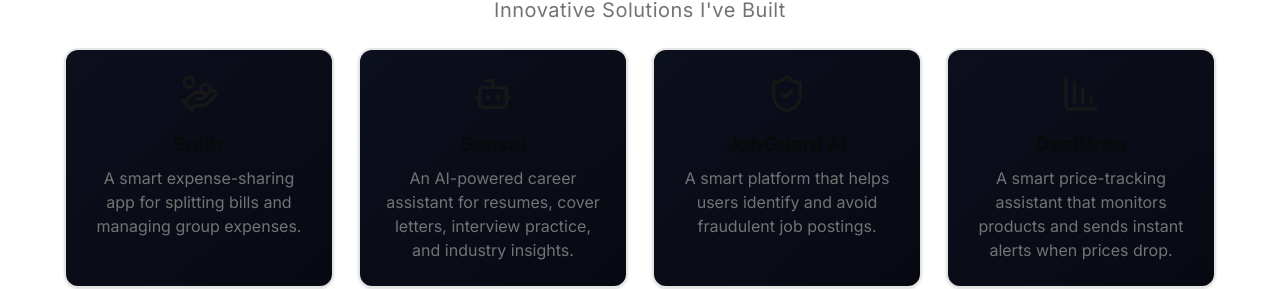
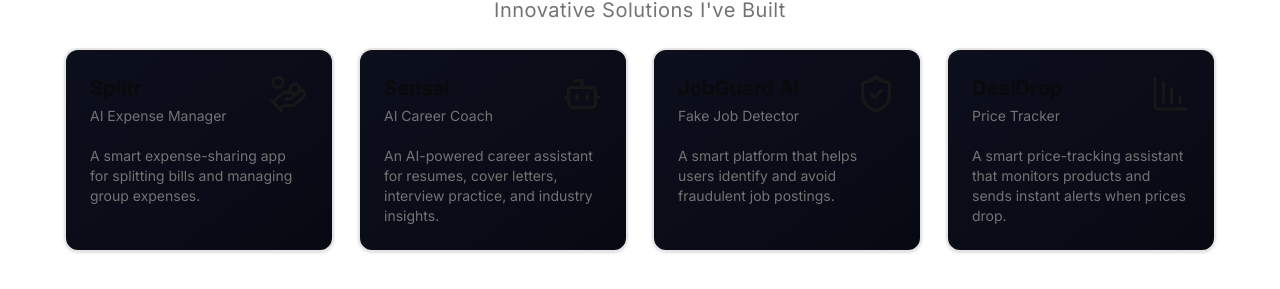
Before and after one commit to Manan0p/Personal-Portfolio, a Next.js app: page / in a window 1280 px wide. Shown: the part 663-952 px from the top of the page. Built offline with nearby package versions, Linux system fonts and the light colour scheme.

Commit message:
cards donez

```diff
--- a/Data/projects.js
+++ b/Data/projects.js
@@ -4,24 +4,28 @@ export const projects = [
   {
     icon: <HandCoins className="w-10 h-10 mb-4 text-primary" />,
     title: "Splitr",
+    info:"AI Expense Manager",
     description:
       "A smart expense-sharing app for splitting bills and managing group expenses.",
   },
   {
     icon: <Bot className="w-10 h-10 mb-4 text-primary" />,
     title: "Sensai",
+    info:"AI Career Coach",
     description:
       "An AI-powered career assistant for resumes, cover letters, interview practice, and industry insights.",
   },
   {
     icon: <ShieldCheck className="w-10 h-10 mb-4 text-primary" />,
     title: "JobGuard AI",
+    info:"Fake Job Detector",
     description:
       "A smart platform that helps users identify and avoid fraudulent job postings.",
   },
   {
     icon: <ChartColumnDecreasing className="w-10 h-10 mb-4 text-primary" />,
     title: "DealDrop",
+    info:"Price Tracker",
     description:
       "A smart price-tracking assistant that monitors products and sends instant alerts when prices drop.",
   },
--- a/app/page.jsx
+++ b/app/page.jsx
@@ -91,12 +91,17 @@ export default function Home() {
             <div className="grid grid-cols-1 md:grid-cols-2 lg:grid-cols-4 gap-6 max-w-6xl mx-auto ">{projects.map((project,index)=>{
               return(
                 <Card key={index} className={"border-2 hover:border-primary transition-colors duration-300 bg-gradient-to-br from-[#0c0f1c] via-[#0a0d18] to-[#070912]"}>
-                  <CardContent className={"text-center flex flex-col items-center"}>
-                    <div className="flex flex-col items-center justify-center">
-                      {project.icon}
-                      <h3 className="text-xl font-bold mb-2">{project.title}</h3>
-                      <p className="text-muted-foreground">{project.description}</p>
+                  <CardContent className={"flex flex-col"}>
+                    <div className="flex items-start gap-4 mb-4">
+                      <div className="flex-1">
+                        <h3 className="text-xl font-bold mb-1">{project.title}</h3>
+                        <p className="text-sm text-muted-foreground">{project.info}</p>
+                      </div>
+                      <div className="flex-shrink-0">
+                        {project.icon}
+                      </div>
                     </div>
+                    <p className="text-muted-foreground text-sm">{project.description}</p>
                   </CardContent>
                 </Card>
               )
```
